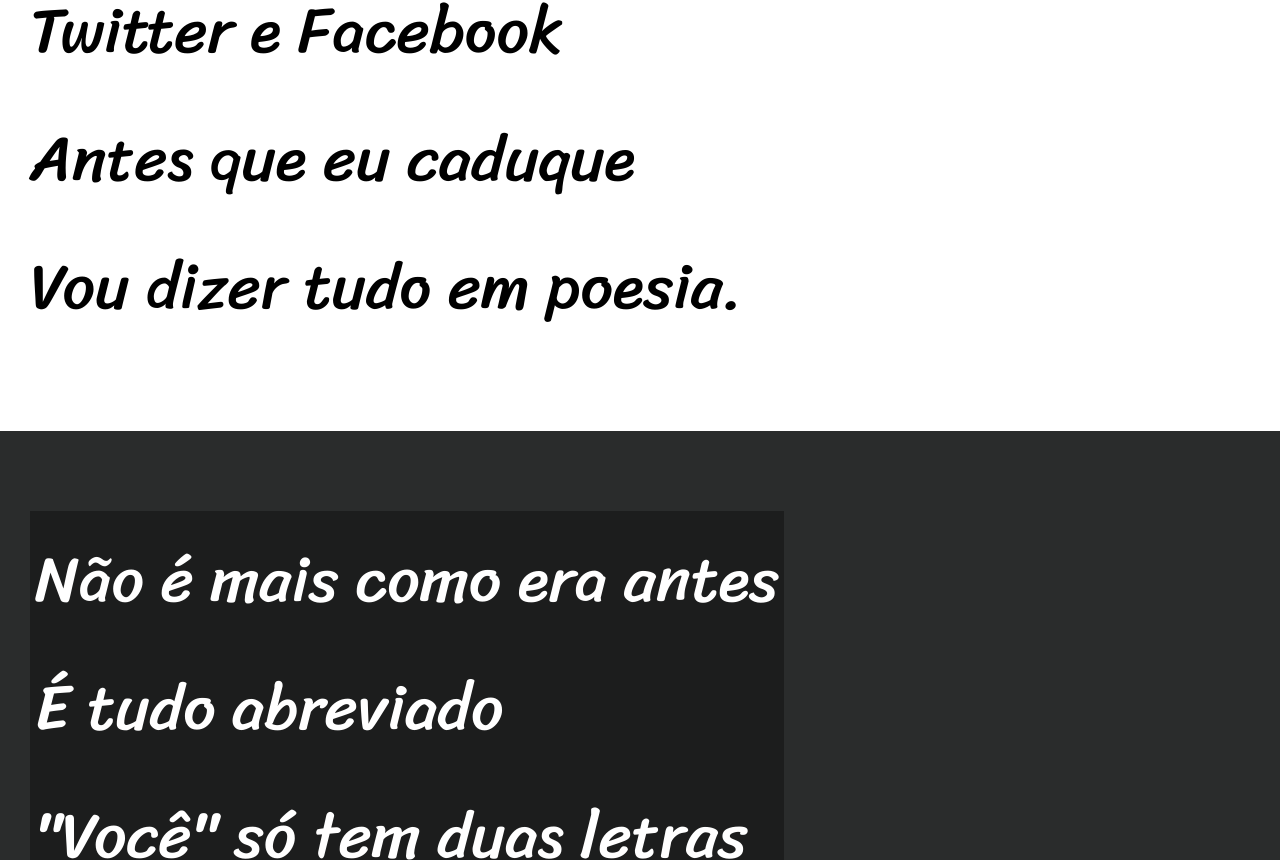
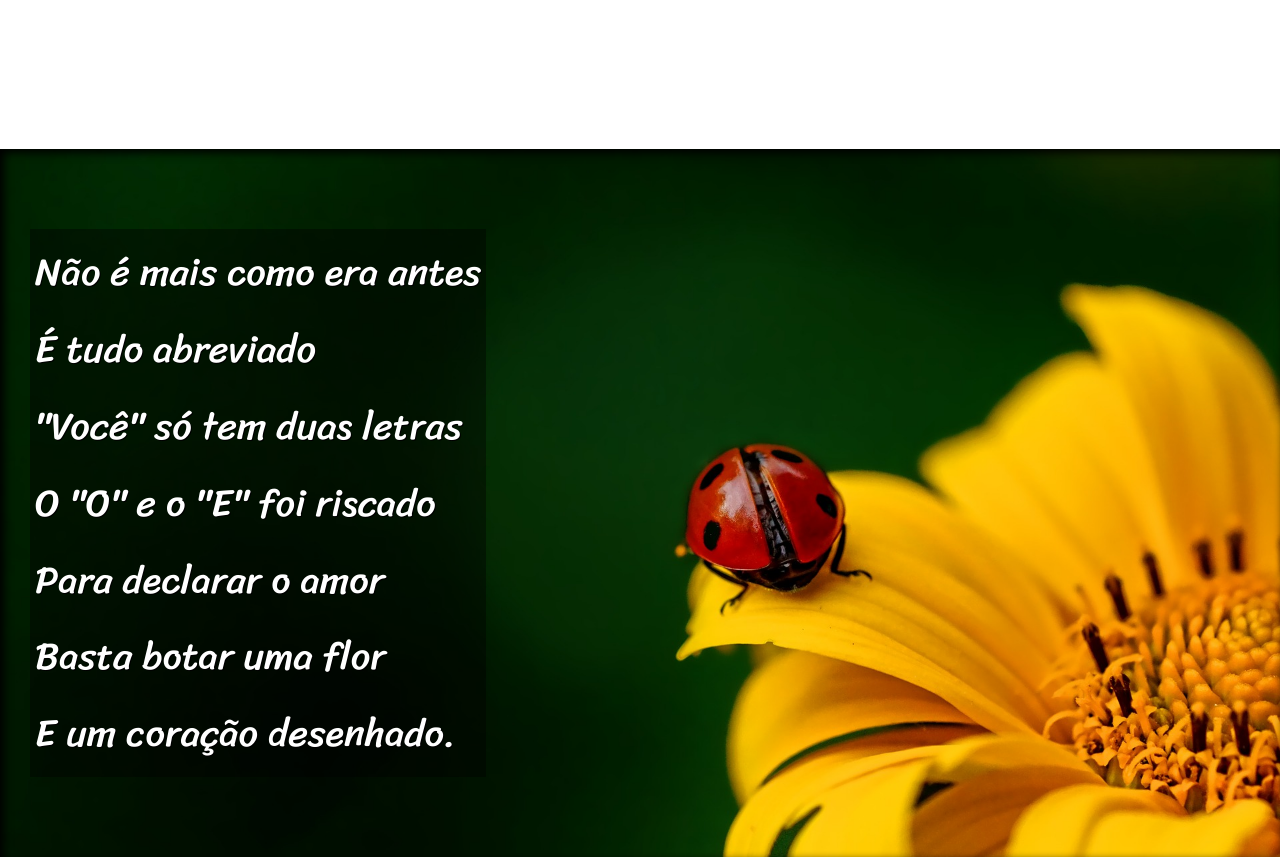
Before and after one commit to thaleskuster/html-css-js, a plain HTML site: page Desafios/5/index.html in a window 1280 px wide. Shown: the part 885-1745 px from the top of the page. Drawn offline with Linux system fonts and the light colour scheme; a web font is replaced by a local one.

Commit message:
atualizacao

```diff
--- a/Desafios/5/estilo/style.css
+++ b/Desafios/5/estilo/style.css
@@ -55,7 +55,7 @@
     padding-bottom: 10vh;
     line-height: 2em;
     padding-left: 30px;
-    font-size: 5vw;
+    font-size: 3vw;
 }
 
 section.normal {
@@ -64,14 +64,32 @@
 }
 
 section.imagem {
-    background-color: rgb(42, 44, 44);
+    background-color: rgba(0, 0, 0, 0.237);
     color: white;
+    box-shadow: inset 4px 4px 10px black;
+    background-attachment: fixed;
+
 }
 
 section.imagem > p {
     display: inline-block;
     padding: 5px;
-    background-color: rgba(0, 0, 0, 0.334);
+    background-color: rgba(0, 0, 0, 0.412);
+    text-shadow: 1px 1px 0px black;
+}
+
+section#img01 {
+    background-image: url(../imagens/background001.jpg);
+    background-size: cover;
+}
+section#img02 {
+    background-image: url(../imagens/background002.jpg);
+    background-size: cover;
+
+}
+
+section > p {
+    padding-bottom: 2em;
 }
 
 footer {
--- a/Desafios/5/index.html
+++ b/Desafios/5/index.html
@@ -24,7 +24,7 @@
             </p>
        </section>
 
-      <section class="imagem">
+      <section class="imagem" id="img01">
             <p>
                 Não é mais como era antes <br>
                 É tudo abreviado <br>
@@ -58,7 +58,7 @@
             </p>
      </section>
 
-     <section class="imagem">
+     <section class="imagem" id="img02">
         <p>
             Tenho saudade das cartas <br>
             Escritas com a própria mão <br>
```
